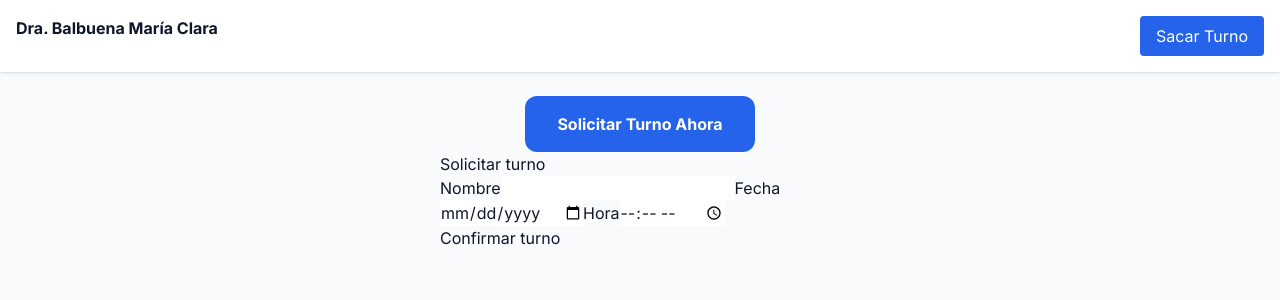
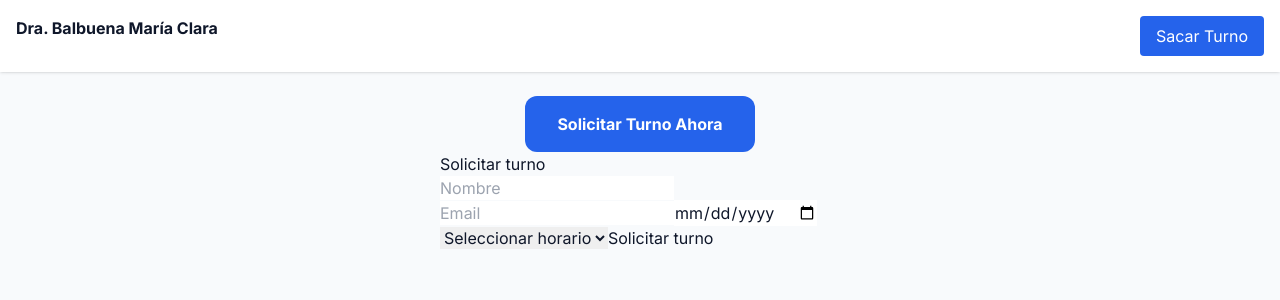
Before and after one commit to gunnerctes/PAG-CLARA-CON-TURNOS, a React (Vite) app: page / in a window 1280 px wide. Both pictures are taken after a click on the button "Sacar Turno". Shown: the top 300 px of the page. Built offline with nearby package versions, Linux system fonts and the light colour scheme.

Commit message:
Update Turnero.tsx

```diff
--- a/components/Turnero.tsx
+++ b/components/Turnero.tsx
@@ -1,72 +1,119 @@
 import { useState } from "react";
-import { crearTurno } from "../services/turnosApi";
+
+type TurnoData = {
+  nombre: string;
+  email: string;
+  fecha: string;
+  hora: string;
+};
+
+const HORARIOS = [
+  "09:00",
+  "10:00",
+  "11:00",
+  "12:00",
+  "15:00",
+  "16:00",
+  "17:00",
+];
 
 export default function Turnero() {
-  const [nombre, setNombre] = useState("");
-  const [fecha, setFecha] = useState("");
-  const [hora, setHora] = useState("");
-  const [estado, setEstado] = useState("idle"); // idle | loading | ok | error
-  const [mensaje, setMensaje] = useState("");
+  const [form, setForm] = useState<TurnoData>({
+    nombre: "",
+    email: "",
+    fecha: "",
+    hora: "",
+  });
 
-  const handleSubmit = async (e) => {
+  const [error, setError] = useState<string | null>(null);
+  const [ok, setOk] = useState<string | null>(null);
+
+  function handleChange(
+    e: React.ChangeEvent<HTMLInputElement | HTMLSelectElement>
+  ) {
+    setForm({ ...form, [e.target.name]: e.target.value });
+    setError(null);
+    setOk(null);
+  }
+
+  function validarDia(fecha: string) {
+    const date = new Date(fecha);
+    const dia = date.getDay(); // 0 domingo - 6 sábado
+
+    const diasAtencion = [1, 2, 3, 4, 5]; // lunes a viernes
+
+    return diasAtencion.includes(dia);
+  }
+
+  function handleSubmit(e: React.FormEvent) {
     e.preventDefault();
-    setEstado("loading");
-    setMensaje("");
 
-    try {
-      await crearTurno({ nombre, fecha, hora });
-      setEstado("ok");
-      setMensaje("✅ Turno solicitado correctamente");
-      setNombre("");
-      setFecha("");
-      setHora("");
-    } catch (err) {
-      setEstado("error");
-      setMensaje(err.message || "❌ Error al solicitar turno");
+    if (!form.nombre || !form.email || !form.fecha || !form.hora) {
+      setError("Completá todos los campos");
+      return;
     }
-  };
+
+    if (!validarDia(form.fecha)) {
+      setError("Día sin atención");
+      return;
+    }
+
+    // SIMULACIÓN OK (no backend todavía)
+    setOk("Turno solicitado correctamente");
+    setForm({
+      nombre: "",
+      email: "",
+      fecha: "",
+      hora: "",
+    });
+  }
 
   return (
     <div style={{ maxWidth: 400, margin: "0 auto" }}>
       <h2>Solicitar turno</h2>
 
       <form onSubmit={handleSubmit}>
-        <label>
-          Nombre
         <input
           type="text"
-            value={nombre}
-            required
-            onChange={(e) => setNombre(e.target.value)}
+          name="nombre"
+          placeholder="Nombre"
+          value={form.nombre}
+          onChange={handleChange}
         />
-        </label>
 
-        <label>
-          Fecha
+        <input
+          type="email"
+          name="email"
+          placeholder="Email"
+          value={form.email}
+          onChange={handleChange}
+        />
+
         <input
           type="date"
-            value={fecha}
-            required
-            onChange={(e) => setFecha(e.target.value)}
+          name="fecha"
+          value={form.fecha}
+          onChange={handleChange}
         />
-        </label>
 
-        <label>
-          Hora
-          <input
-            type="time"
-            value={hora}
-            required
-            onChange={(e) => setHora(e.target.value)}
-          />
-        </label>
+        <select
+          name="hora"
+          value={form.hora}
+          onChange={handleChange}
+        >
+          <option value="">Seleccionar horario</option>
+          {HORARIOS.map((h) => (
+            <option key={h} value={h}>
+              {h}
+            </option>
+          ))}
+        </select>
 
-        <button type="submit" disabled={estado === "loading"}>
-          {estado === "loading" ? "Enviando..." : "Confirmar turno"}
-        </button>
+        <button type="submit">Solicitar turno</button>
       </form>
 
-      {mensaje && <p>{mensaje}</p>}
+      {error && <p style={{ color: "red" }}>{error}</p>}
+      {ok && <p style={{ color: "green" }}>{ok}</p>}
     </div>
   );
 }
```
Lines whose indentation alone changed are shown as unchanged.
